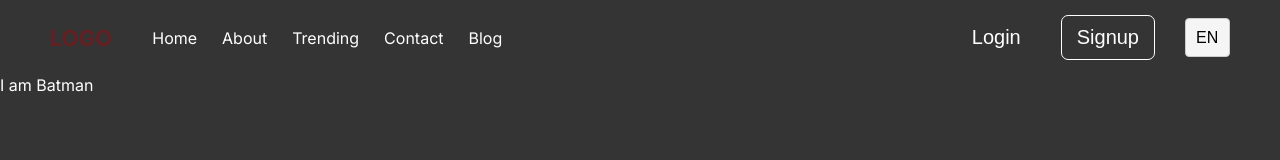
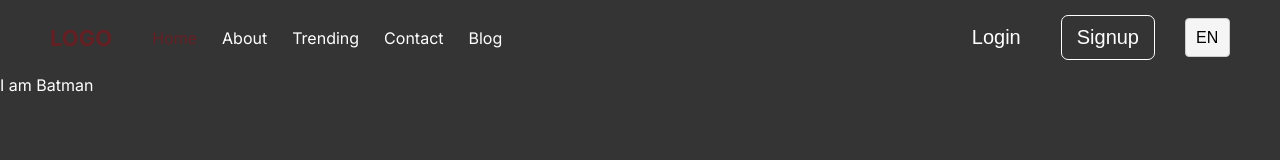
Before and after one commit to noor-ridha/e-commerce, a Next.js app in the folder client/: page / in a window 1280 px wide. In both pictures the pointer is over the item "Home". Shown: the top 160 px of the page. Built offline with nearby package versions, Linux system fonts and the light colour scheme.

Commit message:
front-end\ add hover style for the navigation

```diff
--- a/client/app/components/Navbar/Navbar.scss
+++ b/client/app/components/Navbar/Navbar.scss
@@ -24,6 +24,14 @@
     &__list {
       display: flex;
       gap: 25px;
+
+      li {
+        transition: color 0.5s;
+
+        &:hover {
+          color: #641f23;
+        }
+      }
     }
   }
 
```
